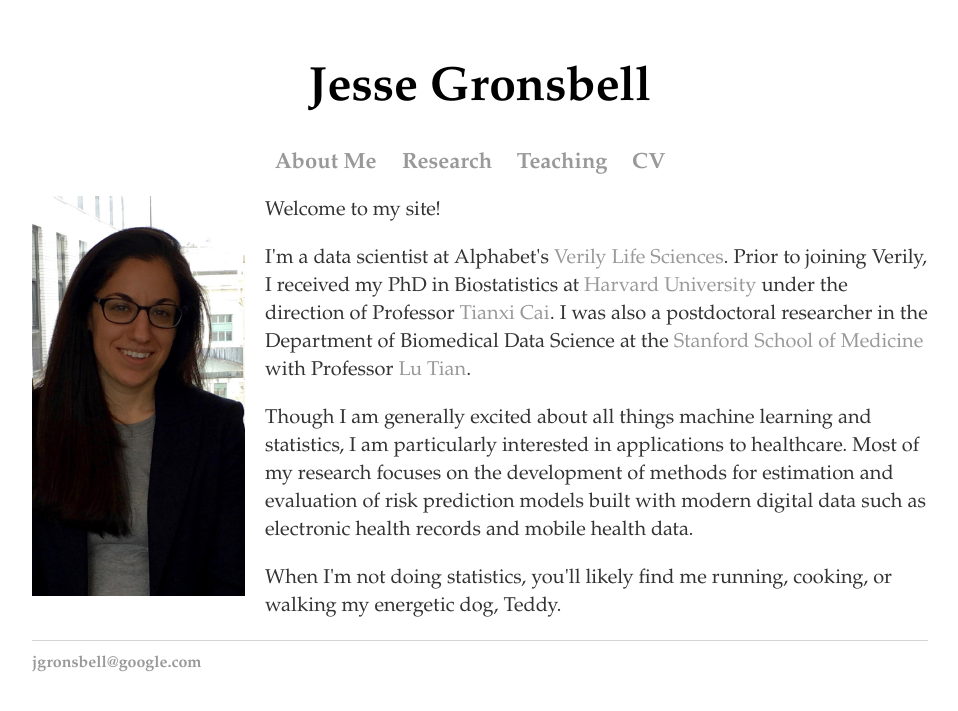
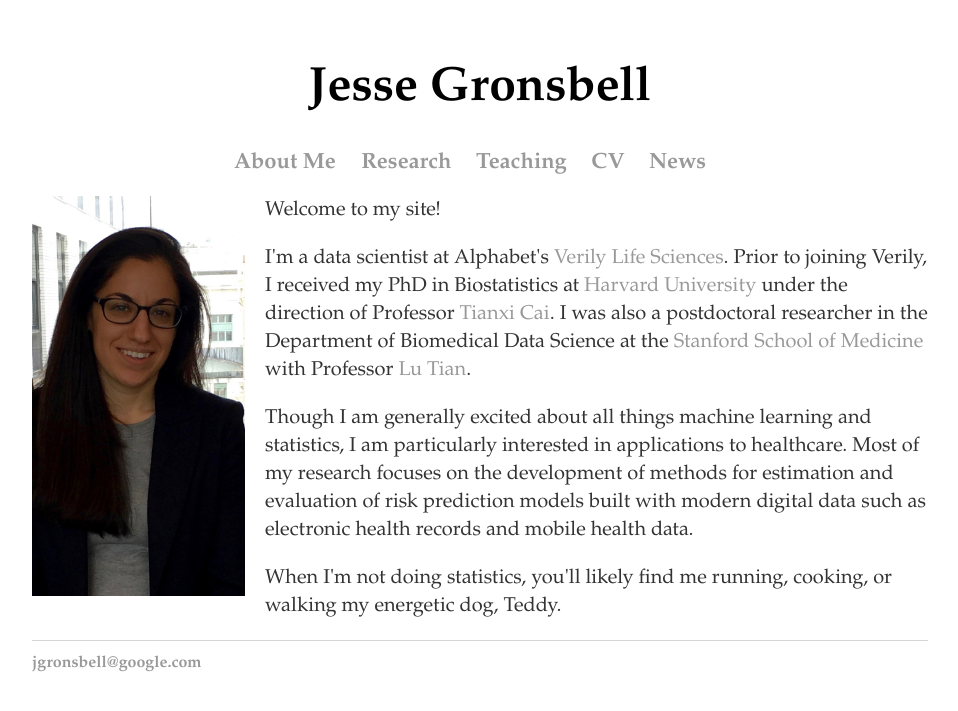
Before and after one commit to jgrons/old_website, a Jekyll site: the page built from index.html, in a window 1280 px wide. Shown: the top 711 px of the page, without its empty margins (160-1118 px from the left). Built offline with Jekyll 4.4.1, drawn with Linux system fonts in a browser that asks for light colours.

Commit message:
Update default.html

```diff
--- a/_layouts/default.html
+++ b/_layouts/default.html
@@ -21,6 +21,7 @@
 				<li style="font-size:22px; font-family: palatino"><a href="/research">Research</a></li>
 				<li style="font-size:22px; font-family: palatino"><a href="/teaching">Teaching</a></li>
 				<li style="font-size:22px; font-family: palatino"><a href="/cv">CV</a></li>
+				<li style="font-size:22px; font-family: palatino"><a href="/updates">News</a></li>
 	    		</ul>
 				</center>
 			</nav>
```
